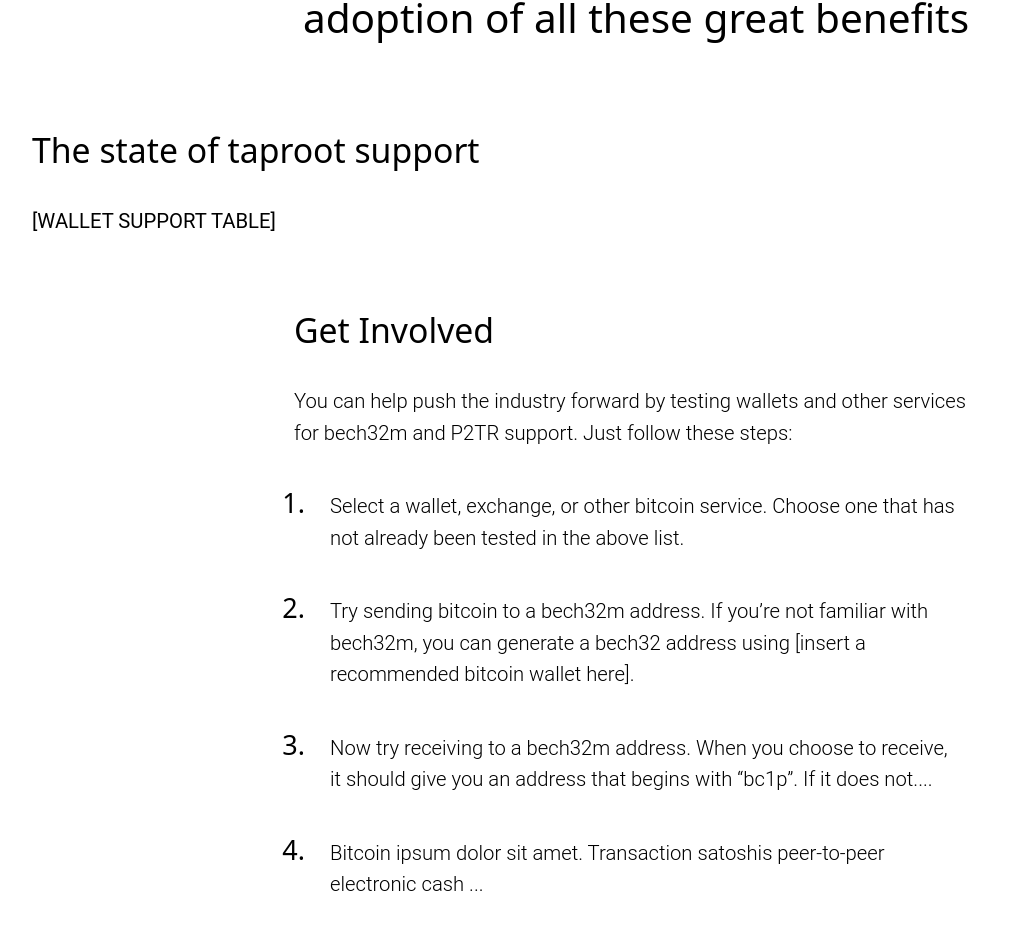
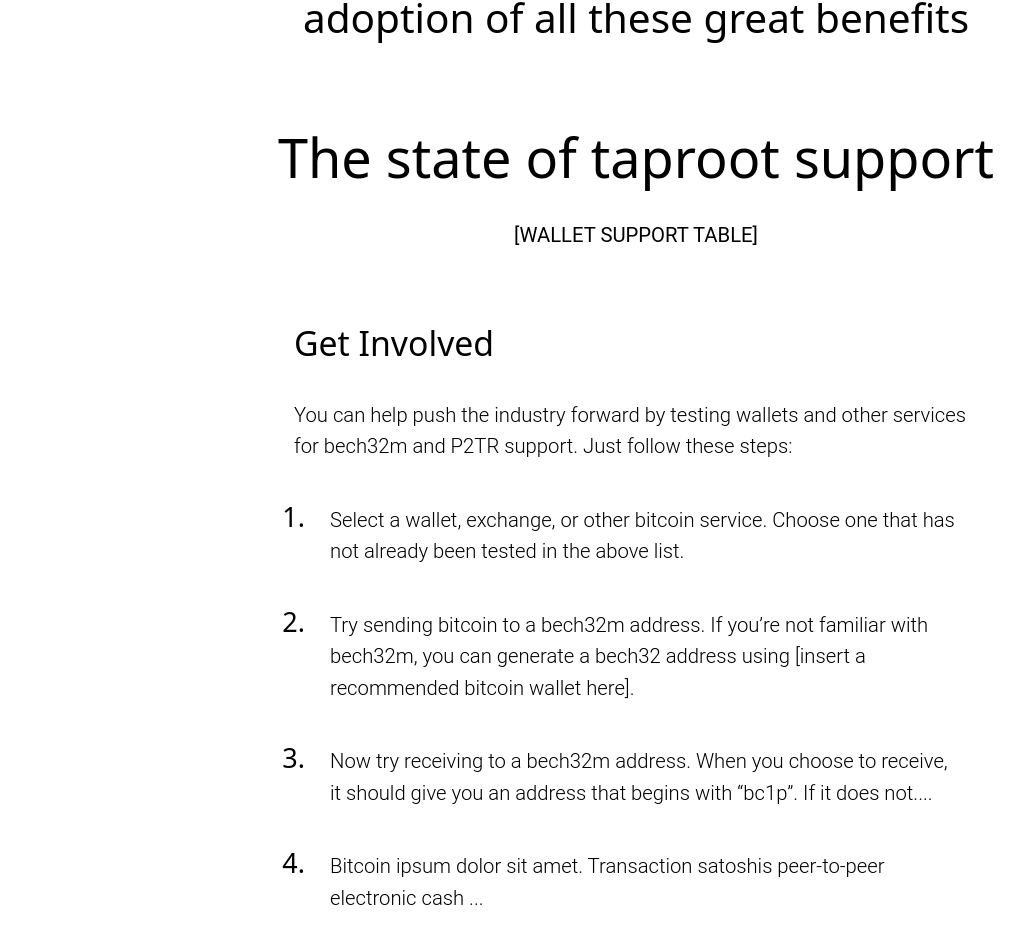
Before and after one commit to sbddesign/bech32m-adoption, a Next.js app: page / in a window 1280 px wide. Shown: the part 1531-2458 px from the top of the page, without its empty margins (4-1028 px from the left). Built offline with nearby package versions, Linux system fonts and the light colour scheme.

Commit message:
Centering

```diff
--- a/pages/index.js
+++ b/pages/index.js
@@ -103,9 +103,13 @@ export default function Home() {
         </div>
 
         <div className="container mx-auto p-8">
-          <h2>The state of taproot support</h2>
+          <h2 className="text-center md:text-4xl xl:text-5xl 2xl:text-6xl">
+            The state of taproot support
+          </h2>
 
-          <strong>[WALLET SUPPORT TABLE]</strong>
+          <p className="text-center mx-auto">
+            <strong>[WALLET SUPPORT TABLE]</strong>
+          </p>
         </div>
 
         {/* Get Involved */}
```
